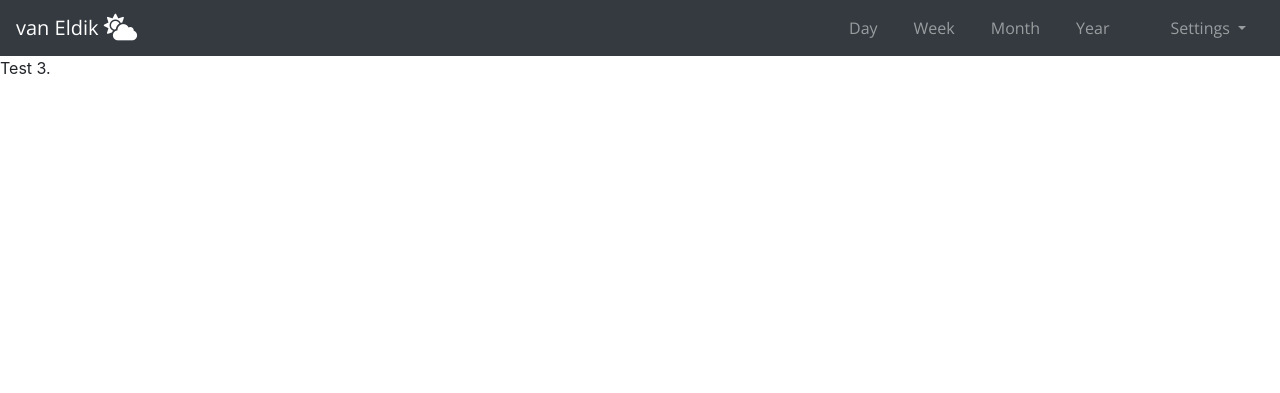
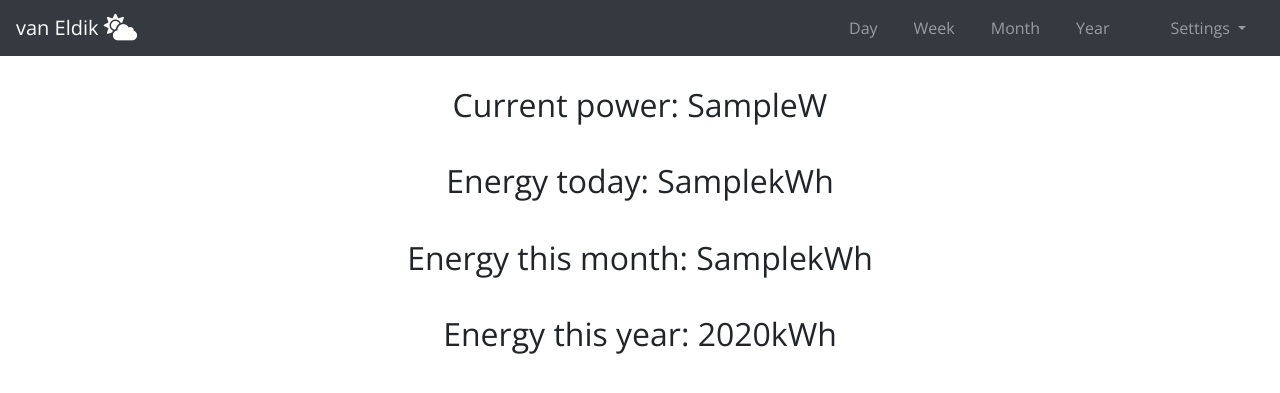
Before and after one commit to CarbonvanE/solar, a Django app: template app/templates/app/index.html in a window 1280 px wide. Shown: the top 393 px of the page. Run offline with Django 3.2, Linux system fonts and the light colour scheme; the template is opened without the code that fills it: most values are stand-ins (such as "Sample title", 1, 10 or a date in 2020); style sheets or scripts are compiled from the project's sources; parts of the project's set-up code (start-up, migrations or seed data) failed here and were passed over; some libraries are stand-ins or nearby versions.

Commit message:
feat: Added a very simple overview on the index page with the current power and the energy production of the last day, month, and year.

```diff
--- /dev/null
+++ b/app/static/app/stylesheets/sass/index.scss
@@ -0,0 +1,7 @@
+.row {
+    h2 {
+        width: 100%;
+        margin-top: 30px;
+        text-align: center;
+    }
+}
--- a/app/templates/app/index.html
+++ b/app/templates/app/index.html
@@ -1,5 +1,27 @@
 {% extends "app/base/base_logged_in.html" %}
 
+{% block CSSblock %}
+    {% load static %}
+    <link rel="stylesheet" href="{% static 'app/stylesheets/public/index.css' %}">
+{% endblock %}
+
 {% block main %}
-    Test 3.
+    <div class="container">
+        <div class="row justify-content-md-center">
+            <div class="col-md-6">
+                <div class="row">
+                    <h2>Current power: {{ current_power }}W</h2>
+                </div>
+                <div class="row">
+                    <h2>Energy today: {{ energy_day }}kWh</h2>
+                </div>
+                <div class="row">
+                    <h2>Energy this month: {{ energy_month }}kWh</h2>
+                </div>
+                <div class="row">
+                    <h2>Energy this year: {{ energy_year }}kWh</h2>
+                </div>
+            </div>
+        </div>
+    </div>
 {% endblock %}
```
Also changed, not shown: app/views.py (+22 -1 lines).
